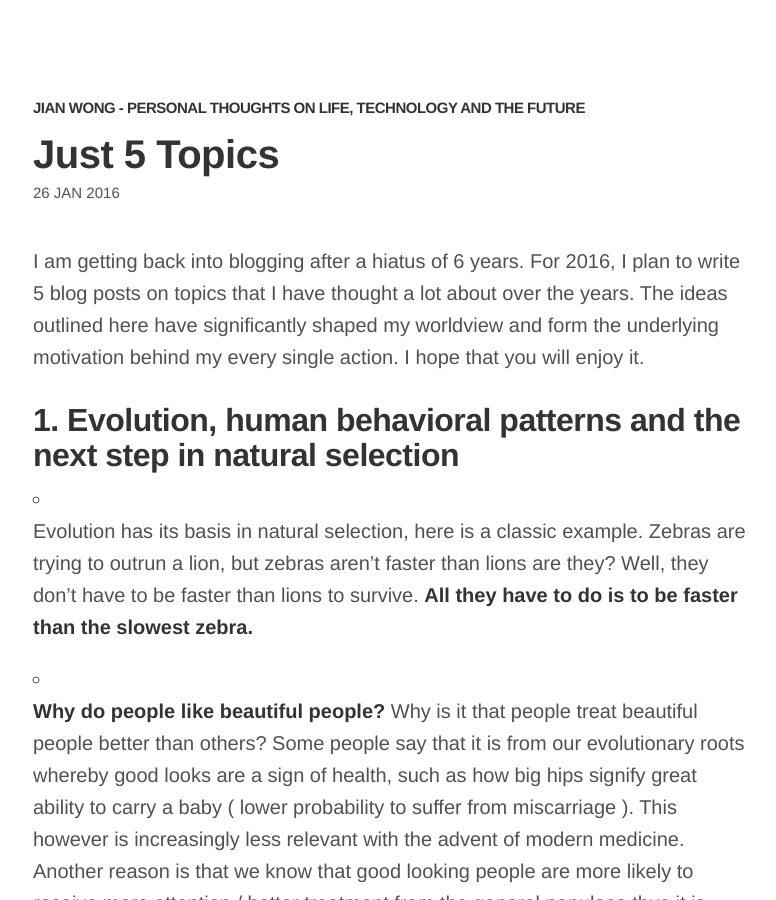
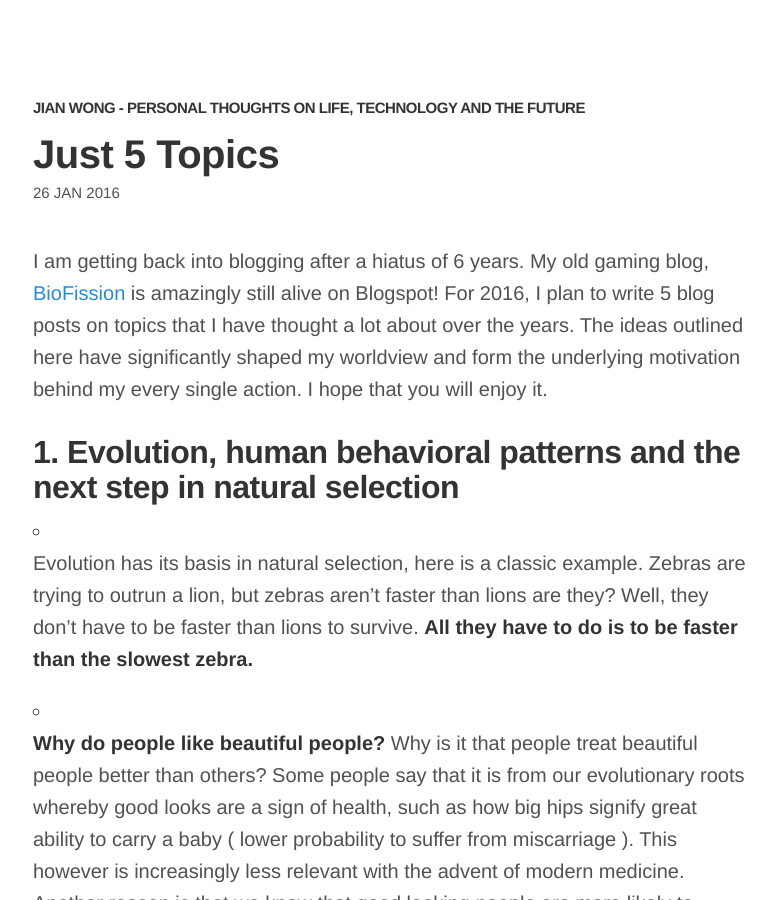
Before and after one commit to Jiantastic/jiantastic.github.io, a Jekyll site: the page built from _posts/2016-01-26-just-5-topics.md, in a window 1280 px wide and 900 px high. Shown: the whole window, without its empty margins (247-1023 px from the left). Built offline with Jekyll 4.4.1, drawn with Linux system fonts in a browser that asks for light colours; Markdown is read by kramdown in place of the engine named in the settings.

Commit message:
Update 2016-01-26-just-5-topics.md

```diff
--- a/_posts/2016-01-26-just-5-topics.md
+++ b/_posts/2016-01-26-just-5-topics.md
@@ -1,7 +1,6 @@
-I am getting back into blogging after a hiatus of 6 years. For 2016, I plan to write 5 blog posts on topics that I have thought a lot about over the years. The ideas outlined here have significantly shaped my worldview and form the underlying motivation behind my every single action. I hope that you will enjoy it.
+I am getting back into blogging after a hiatus of 6 years. My old gaming blog, [BioFission](http://biofission.blogspot.co.uk/) is amazingly still alive on Blogspot! For 2016, I plan to write 5 blog posts on topics that I have thought a lot about over the years. The ideas outlined here have significantly shaped my worldview and form the underlying motivation behind my every single action. I hope that you will enjoy it.
 
 ## 1. Evolution, human behavioral patterns and the next step in natural selection
-
 
 * Evolution has its basis in natural selection, here is a classic example. Zebras are trying to outrun a lion, but zebras aren't faster than lions are they? Well, they don't have to be faster than lions to survive. **All they have to do is to be faster than the slowest zebra.**
 
```
